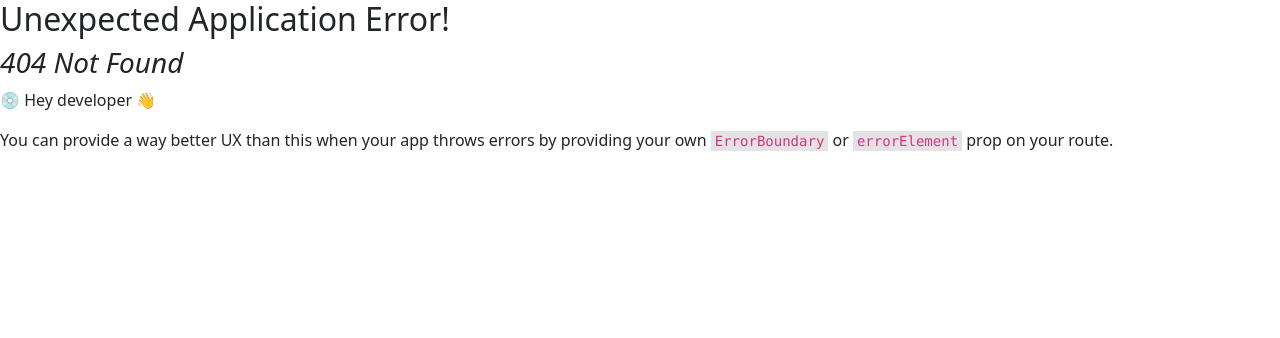
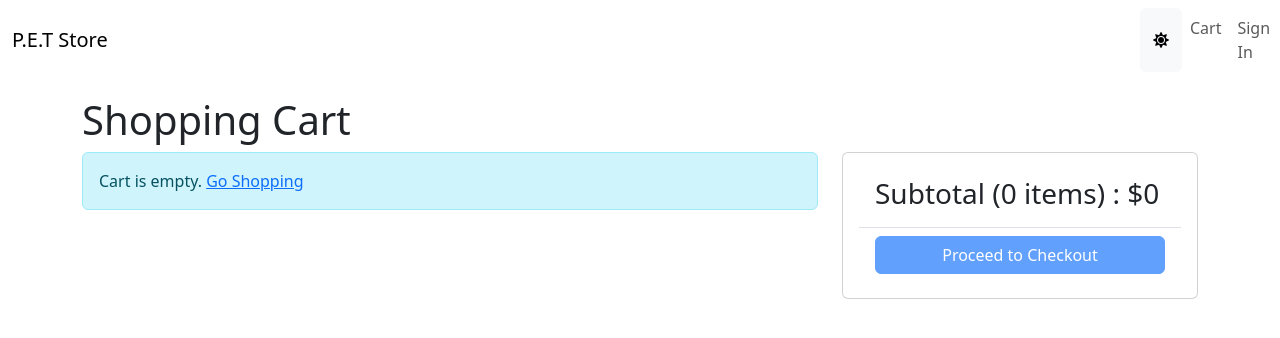
Before and after one commit to bengyh/Project-4---PET, a React (Vite) app in the folder pet/: page /cart in a window 1280 px wide. Before the commit this address had no page. Shown: the top 338 px of the page. Built offline with nearby package versions, Linux system fonts and the light colour scheme.

Commit message:
feat:cart function, cart page and delete

```diff
--- a/pet/package.json
+++ b/pet/package.json
@@ -18,12 +18,15 @@
     "react-bootstrap": "^2.7.4",
     "react-dom": "^18.2.0",
     "react-helmet-async": "^1.3.0",
-    "react-router-dom": "^6.11.1"
+    "react-router-bootstrap": "^0.26.2",
+    "react-router-dom": "^6.11.1",
+    "react-toastify": "^9.1.2"
   },
   "devDependencies": {
     "@types/node": "^20.0.0",
     "@types/react": "^18.0.28",
     "@types/react-dom": "^18.0.11",
+    "@types/react-router-bootstrap": "^0.26.0",
     "@typescript-eslint/eslint-plugin": "^5.57.1",
     "@typescript-eslint/parser": "^5.57.1",
     "@vitejs/plugin-react": "^4.0.0",
--- a/pet/src/App.tsx
+++ b/pet/src/App.tsx
@@ -1,12 +1,15 @@
 import { useContext, useEffect } from 'react';
-import { Button, Container, Nav, Navbar } from 'react-bootstrap';
-import { Outlet } from 'react-router-dom';
+import { Badge, Button, Container, Nav, Navbar } from 'react-bootstrap';
+import { Link, Outlet } from 'react-router-dom';
+import { LinkContainer } from 'react-router-bootstrap';
+import { ToastContainer } from 'react-toastify';
+import 'react-toastify/dist/ReactToastify.css';
 
 import { Store } from './Store';
 
 function App() {
   const {
-    state: { mode },
+    state: { mode, cart },
     dispatch,
   } = useContext(Store);
 
@@ -20,22 +23,32 @@
 
   return (
     <div className="d-flex flex-column vh-100">
+      <ToastContainer position="bottom-center" limit={1} />
+      <header>
         <Navbar expand="lg">
           <Container>
+            <LinkContainer to="/">
               <Navbar.Brand>P.E.T Store</Navbar.Brand>
+            </LinkContainer>
           </Container>
           <Nav>
             <Button variant={mode} onClick={switchModeHandler}>
               <i className={mode === 'light' ? 'fa fa-sun' : 'fa fa-moon'}></i>
             </Button>
-          <a href="/cart" className="nav-link">
+            <Link to="/cart" className="nav-link">
               Cart
-          </a>
+              {cart.cartItems.length > 0 && (
+                <Badge pill bg="danger">
+                  {cart.cartItems.reduce((a, c) => a + c.quantity, 0)}
+                </Badge>
+              )}
+            </Link>
             <a href="/signin" className="nav-link">
               Sign In
             </a>
           </Nav>
         </Navbar>
+      </header>
       <main>
         <Container className="mt-3">
           <Outlet />
--- a/pet/src/Store.tsx
+++ b/pet/src/Store.tsx
@@ -1,7 +1,12 @@
+/* eslint-disable @typescript-eslint/no-non-null-assertion */
+/* eslint-disable no-case-declarations */
 import React from 'react';
+
+import { Cart, CartItem } from './types/Cart';
 
 type AppState = {
   mode: string;
+  cart: Cart;
 };
 
 const initialState: AppState = {
@@ -12,14 +17,56 @@
       window.matchMedia('(prefers-color-scheme: dark)').matches
     ? 'dark'
     : 'light',
+
+  cart: {
+    cartItems: localStorage.getItem('cartItems')
+      ? JSON.parse(localStorage.getItem('cartItems')!)
+      : [],
+    shippingAddress: localStorage.getItem('shippingAddress')
+      ? JSON.parse(localStorage.getItem('shippingAddress')!)
+      : {},
+    paymentMethod: localStorage.getItem('paymentMethod')
+      ? localStorage.getItem('paymentMethod')!
+      : 'PayPal',
+    itemsPrice: 0,
+    shippingPrice: 0,
+    taxPrice: 0,
+    totalPrice: 0,
+  },
 };
 
-type Action = { type: 'SWITCH_MODE' };
+type Action =
+  | { type: 'SWITCH_MODE' }
+  | { type: 'CART_ADD_ITEM'; payload: CartItem }
+  | { type: 'CART_REMOVE_ITEM'; payload: CartItem };
 
 function reducer(state: AppState, action: Action): AppState {
   switch (action.type) {
     case 'SWITCH_MODE':
-      return { mode: state.mode === 'dark' ? 'light' : 'dark' };
+      return { ...state, mode: state.mode === 'dark' ? 'light' : 'dark' };
+    case 'CART_ADD_ITEM':
+      const newItem = action.payload;
+      const existItem = state.cart.cartItems.find(
+        (item: CartItem) => item._id === newItem._id
+      );
+      const cartItems = existItem
+        ? state.cart.cartItems.map((item: CartItem) =>
+            item._id === existItem._id ? newItem : item
+          )
+        : [...state.cart.cartItems, newItem];
+
+      localStorage.setItem('cartItems', JSON.stringify(cartItems));
+
+      return { ...state, cart: { ...state.cart, cartItems } };
+
+    case 'CART_REMOVE_ITEM': {
+      const cartItems = state.cart.cartItems.filter(
+        (item: CartItem) => item._id !== action.payload._id
+      );
+      localStorage.setItem('cartItems', JSON.stringify(cartItems));
+      return { ...state, cart: { ...state.cart, cartItems } };
+    }
+
     default:
       return state;
   }
--- a/pet/src/components/ProductItem.tsx
+++ b/pet/src/components/ProductItem.tsx
@@ -1,10 +1,34 @@
 import { Button, Card } from 'react-bootstrap';
 import { Link } from 'react-router-dom';
+import { useContext } from 'react';
+import { toast } from 'react-toastify';
+
 import { Product } from '../types/Product';
-
 import Rating from './Rating';
+import { Store } from '../Store';
+import { CartItem } from '../types/Cart';
+import { convertProductToCartItem } from '../utils';
 
 function ProductItem({ product }: { product: Product }) {
+  const { state, dispatch } = useContext(Store);
+  const {
+    cart: { cartItems },
+  } = state;
+
+  const addToCartHandler = (item: CartItem) => {
+    const existItem = cartItems.find((x) => x._id === product._id);
+    const quantity = existItem ? existItem.quantity + 1 : 1;
+    if (product.countInStock < quantity) {
+      alert('Sorry. Product is out of stock');
+      return;
+    }
+    dispatch({
+      type: 'CART_ADD_ITEM',
+      payload: { ...item, quantity },
+    });
+    toast.success('Product added to the cart');
+  };
+
   return (
     <Card>
       <Link to={`/product/${product.slug}`}>
@@ -21,7 +45,11 @@
             Out of stock
           </Button>
         ) : (
-          <Button>Add to cart</Button>
+          <Button
+            onClick={() => addToCartHandler(convertProductToCartItem(product))}
+          >
+            Add to cart
+          </Button>
         )}
       </Card.Body>
     </Card>
--- a/pet/src/index.css
+++ b/pet/src/index.css
@@ -20,3 +20,7 @@
 img.large {
   max-width: 100%;
 }
+
+img.thumbnail {
+  height: 80px;
+}
--- a/pet/src/main.tsx
+++ b/pet/src/main.tsx
@@ -16,6 +16,7 @@
 import { QueryClient, QueryClientProvider } from '@tanstack/react-query';
 import { ReactQueryDevtools } from '@tanstack/react-query-devtools';
 import { StoreProvider } from './Store';
+import CartPage from './pages/CartPage';
 
 const queryClient = new QueryClient();
 
@@ -24,6 +25,7 @@
     <Route path="/" element={<App />}>
       <Route index={true} element={<HomePage />} />
       <Route path="product/:slug" element={<ProductPage />} />
+      <Route path="cart" element={<CartPage />} />
     </Route>
   )
 );
--- /dev/null
+++ b/pet/src/pages/CartPage.tsx
@@ -0,0 +1,131 @@
+import { useContext } from 'react';
+import { Button, Card, Col, ListGroup, Row } from 'react-bootstrap';
+import { Helmet } from 'react-helmet-async';
+import { Link, useNavigate } from 'react-router-dom';
+import { toast } from 'react-toastify';
+
+import MessageBox from '../components/MessageBox';
+import { Store } from '../Store';
+import { CartItem } from '../types/Cart';
+
+export default function CartPage() {
+  const navigate = useNavigate();
+
+  const {
+    state: {
+      mode,
+      cart: { cartItems },
+    },
+    dispatch,
+  } = useContext(Store);
+
+  const updateCartHandler = (item: CartItem, quantity: number) => {
+    if (item.countInStock < quantity) {
+      toast.warn('Sorry. Product is out of stock');
+      return;
+    }
+    dispatch({
+      type: 'CART_ADD_ITEM',
+      payload: { ...item, quantity },
+    });
+  };
+  const checkoutHandler = () => {
+    navigate('/signin?redirect=/shipping');
+  };
+
+  const removeItemHandler = (item: CartItem) => {
+    dispatch({ type: 'CART_REMOVE_ITEM', payload: item });
+  };
+
+  return (
+    <div>
+      <Helmet>
+        <title>Shopping Cart</title>
+      </Helmet>
+      <h1>Shopping Cart</h1>
+      <Row>
+        <Col md={8}>
+          {cartItems.length === 0 ? (
+            <MessageBox>
+              Cart is empty. <Link to="/">Go Shopping</Link>
+            </MessageBox>
+          ) : (
+            <ListGroup>
+              {cartItems.map((item: CartItem) => (
+                <ListGroup.Item key={item._id}>
+                  <Row className="align-items-center">
+                    <Col md={4}>
+                      <img
+                        src={item.image}
+                        alt={item.name}
+                        className="img-fluid rounded thumbnail"
+                      ></img>{' '}
+                      <Link to={`/product/${item.slug}`}>{item.name}</Link>
+                    </Col>
+                    <Col md={3}>
+                      <Button
+                        onClick={() =>
+                          updateCartHandler(item, item.quantity - 1)
+                        }
+                        variant={mode}
+                        disabled={item.quantity === 1}
+                      >
+                        <i className="fas fa-minus-circle"></i>
+                      </Button>{' '}
+                      <span>{item.quantity}</span>
+                      <Button
+                        variant={mode}
+                        onClick={() =>
+                          updateCartHandler(item, item.quantity + 1)
+                        }
+                        disabled={item.quantity === item.countInStock}
+                      >
+                        <i className="fas fa-plus-circle"></i>
+                      </Button>
+                    </Col>
+                    <Col md={3}>${item.price}</Col>
+                    <Col md={2}>
+                      <Button
+                        onClick={() => removeItemHandler(item)}
+                        variant={mode}
+                      >
+                        <i className="fas fa-trash"></i>
+                      </Button>
+                    </Col>
+                  </Row>
+                </ListGroup.Item>
+              ))}
+            </ListGroup>
+          )}
+        </Col>
+        <Col md={4}>
+          <Card>
+            <Card.Body>
+              <ListGroup variant="flush">
+                <ListGroup.Item>
+                  <h3>
+                    Subtotal ({cartItems.reduce((a, c) => a + c.quantity, 0)}{' '}
+                    items) : $
+                    {cartItems.reduce((a, c) => a + c.price * c.quantity, 0)}
+                  </h3>
+                </ListGroup.Item>
+                <ListGroup.Item>
+                  <div className="d-grid">
+                    <Button
+                      type="button"
+                      variant="primary"
+                      onClick={checkoutHandler}
+                      disabled={cartItems.length === 0}
+                    >
+                      Proceed to Checkout
+                    </Button>
+                  </div>
+                </ListGroup.Item>
+              </ListGroup>
+            </Card.Body>
+          </Card>
+        </Col>
+      </Row>
+    </div>
+  );
+}
--- a/pet/src/pages/ProductPage.tsx
+++ b/pet/src/pages/ProductPage.tsx
@@ -1,14 +1,17 @@
 /* eslint-disable @typescript-eslint/no-non-null-assertion */
 import { Row, Col, ListGroup, Card, Badge, Button } from 'react-bootstrap';
 import { Helmet } from 'react-helmet-async';
-import { useParams } from 'react-router-dom';
+import { useNavigate, useParams } from 'react-router-dom';
+import { useContext } from 'react';
+import { toast } from 'react-toastify';
 
 import LoadingBox from '../components/LoadingBox';
 import MessageBox from '../components/MessageBox';
 import Rating from '../components/Rating';
 import { useGetProductDetailsBySlugQuery } from '../hooks/productHooks';
 import { ApiError } from '../types/ApiError';
-import { getError } from '../utils';
+import { convertProductToCartItem, getError } from '../utils';
+import { Store } from '../Store';
 
 export default function ProductPage() {
   const params = useParams();
@@ -18,6 +21,26 @@
     isLoading,
     error,
   } = useGetProductDetailsBySlugQuery(slug!);
+
+  const { state, dispatch } = useContext(Store);
+  const { cart } = state;
+
+  const navigate = useNavigate();
+
+  const addToCartHandler = () => {
+    const existItem = cart.cartItems.find((x) => x._id === product!._id);
+    const quantity = existItem ? existItem.quantity + 1 : 1;
+    if (product!.countInStock < quantity) {
+      toast.warn('Sorry. Product is out of stock');
+      return;
+    }
+    dispatch({
+      type: 'CART_ADD_ITEM',
+      payload: { ...convertProductToCartItem(product!), quantity },
+    });
+    toast.success('Product added to the cart');
+    navigate('/cart');
+  };
 
   return isLoading ? (
     <LoadingBox />
@@ -80,7 +103,9 @@
                 {product.countInStock > 0 && (
                   <ListGroup.Item>
                     <div className="d-grid">
-                      <Button variant="primary">Add to Cart</Button>
+                      <Button onClick={addToCartHandler} variant="primary">
+                        Add to Cart
+                      </Button>
                     </div>
                   </ListGroup.Item>
                 )}
--- /dev/null
+++ b/pet/src/types/Cart.ts
@@ -0,0 +1,27 @@
+export type CartItem = {
+  image: string | undefined;
+  slug: string;
+  quantity: number;
+  countInStock: number;
+  price: number;
+  _id: string;
+  name: string;
+};
+
+export type ShippingAddress = {
+  fullName: string;
+  address: string;
+  city: string;
+  country: string;
+  postalCode: string;
+};
+
+export type Cart = {
+  cartItems: CartItem[];
+  shippingAddress: ShippingAddress;
+  paymentMethod: string;
+  itemsPrice: number;
+  shippingPrice: number;
+  taxPrice: number;
+  totalPrice: number;
+};
--- a/pet/src/types/Product.ts
+++ b/pet/src/types/Product.ts
@@ -1,4 +1,5 @@
 export type Product = {
+  _id: string;
   name: string;
   slug: string;
   image: string;
--- a/pet/src/utils.ts
+++ b/pet/src/utils.ts
@@ -1,7 +1,22 @@
 import { ApiError } from './types/ApiError';
+import { CartItem } from './types/Cart';
+import { Product } from './types/Product';
 
 export const getError = (error: ApiError) => {
   return error.response && error.response.data.message
     ? error.response.data.message
     : error.message;
 };
+
+export const convertProductToCartItem = (product: Product): CartItem => {
+  const cartItem: CartItem = {
+    _id: product._id,
+    name: product.name,
+    slug: product.slug,
+    image: product.image,
+    price: product.price,
+    countInStock: product.countInStock,
+    quantity: 1,
+  };
+  return cartItem;
+};
```
Also changed, not shown: 1 other file (tests, documents, lock files or other folders). Lines whose indentation alone changed are shown as unchanged.
